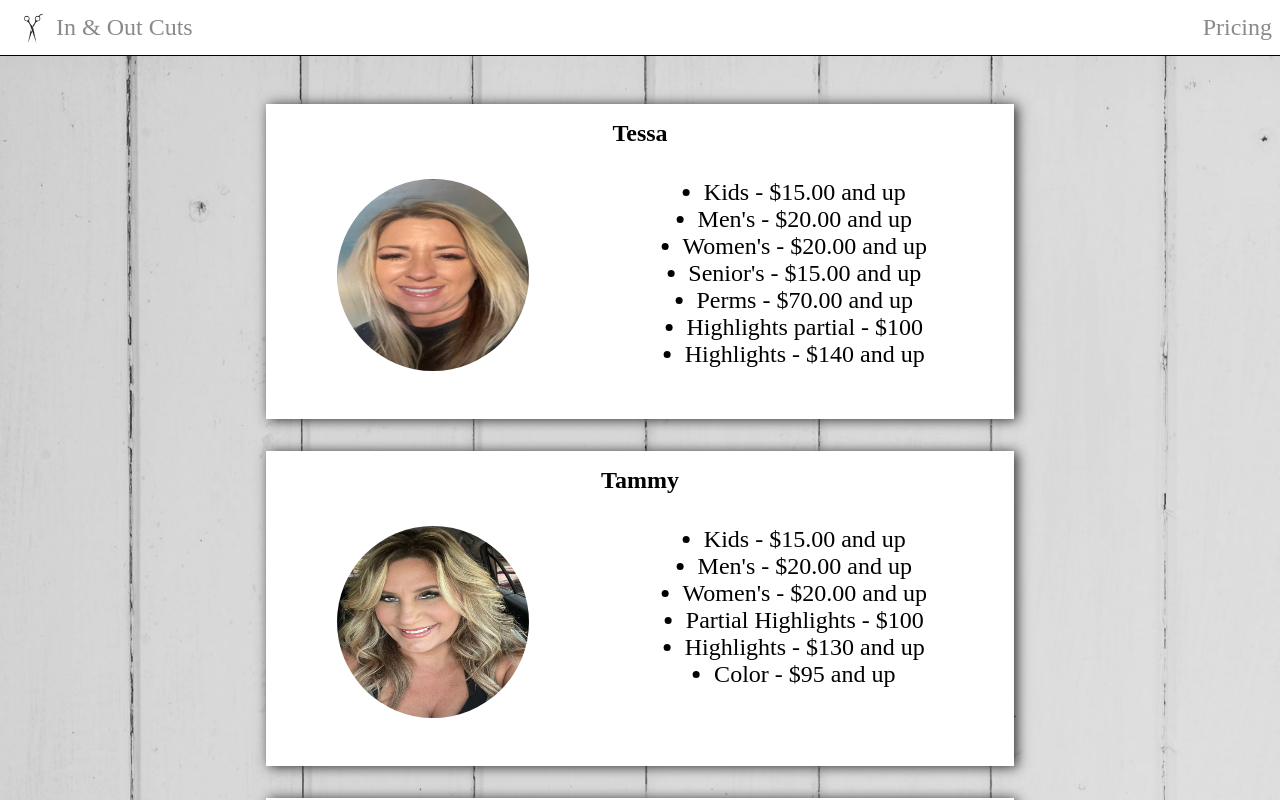
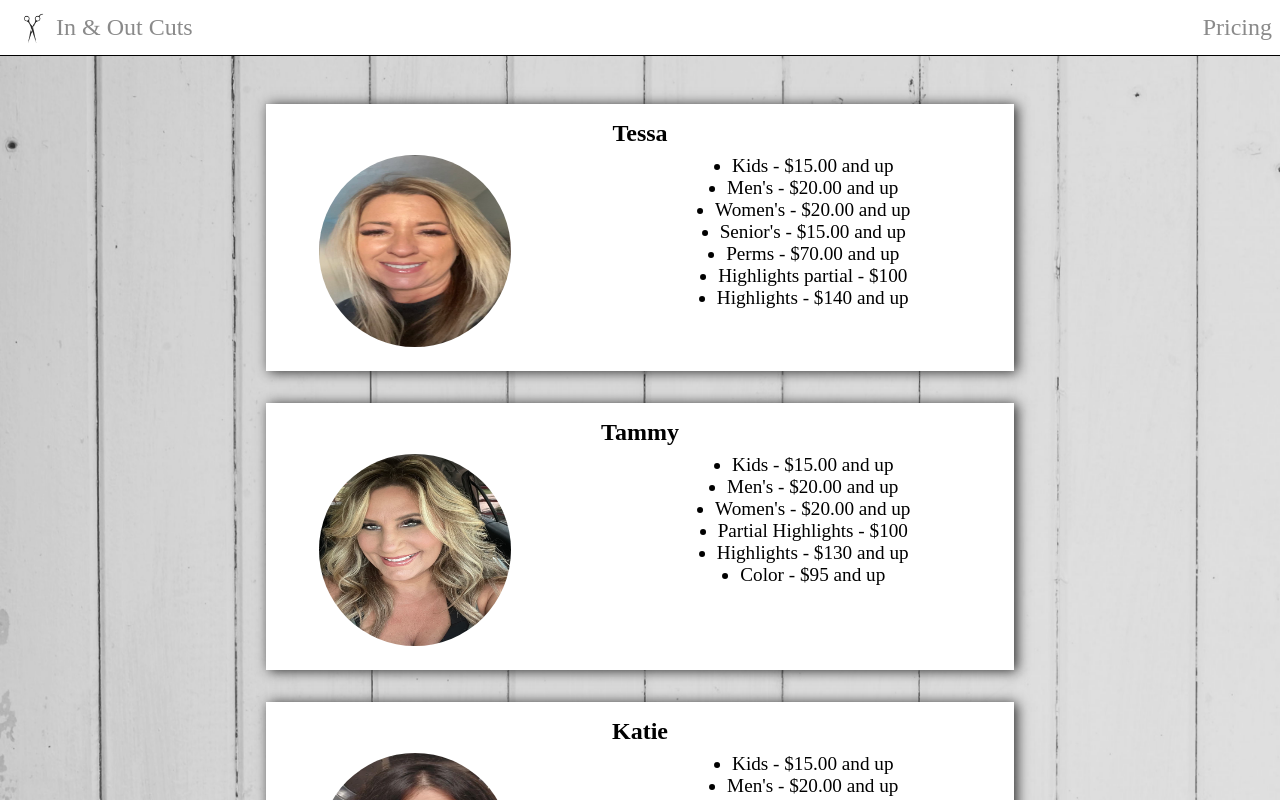
Before and after one commit to JMSONNE/In-Out, a React (Vite) app: page /pricing in a window 1280 px wide. Shown: the top 800 px of the page. Built offline with nearby package versions, Linux system fonts and the light colour scheme.

Commit message:
changed some sizes and layouts

```diff
--- a/src/Components/Home.jsx
+++ b/src/Components/Home.jsx
@@ -5,6 +5,7 @@ const Home = () => {
     return (
         <>
             <section className='main-page'>
+                {/* About us section */}
                 <div className="about-us-banner">
                     <h1 className="about-us-banner-text">About us</h1>
                 </div>
--- a/src/Components/Pricing.jsx
+++ b/src/Components/Pricing.jsx
@@ -6,7 +6,7 @@ import katiepic from '../assets/katiepic.jpg'
 
 export const Pricing = () => {
     return (
-        <main className='pricing-page'>
+        <section className='pricing-page'>
             <div className="stylist-section">
 
                 {/* Tessa */}
@@ -66,6 +66,6 @@ export const Pricing = () => {
                     </div>
                 </section>
             </div>
-        </main>
+        </section>
     )
 }
--- a/src/index.css
+++ b/src/index.css
@@ -11,6 +11,7 @@
 main {
   flex: 1;
   width: 100%;
+  height: 100%;
 }
 html,
 body {
@@ -103,26 +104,28 @@ body {
 
 /* Pricing page */
 .pricing-page {
-  height: 100%;
+  height: 100vh;
   width: auto;
   padding: 1rem;
   background-image: url("./assets/background.jpeg");
   background-size: cover;
   background-position: center;
+  background-repeat: repeat-y;
   flex: 1;
 }
-/* Stylist section in pricing page */
+/* Stylist section */
 .stylist-section {
   display: flex;
   flex-direction: column;
   width: 100%;
+  height: 100%;
   align-items: center;
 }
 .stylist-info {
   justify-content: center;
   width: 60%;
   background-color: white;
-  height: 30%;
+  height: 35%;
   padding: 1rem;
   box-shadow: 3px 1px 12px 0px rgb(46, 46, 46);
   margin-top: 2rem;
@@ -138,11 +141,11 @@ body {
   justify-content: space-evenly;
   width: 100%;
   height: 100%;
-  padding: 2rem;
+  padding: 0.5rem;
 }
 .stylist-pricing {
   font-family: "quicksand";
-  font-size: x-large;
+  font-size: larger;
   width: 50%;
   height: auto;
   transform: translateX(10%);
```
